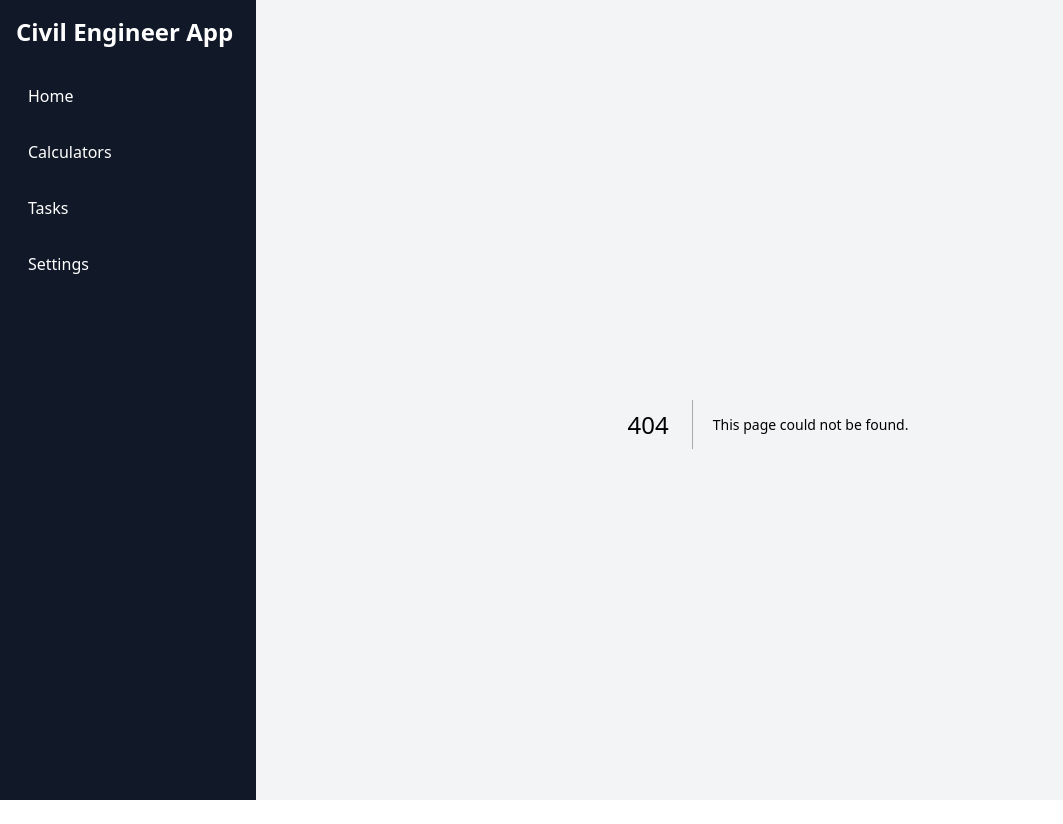
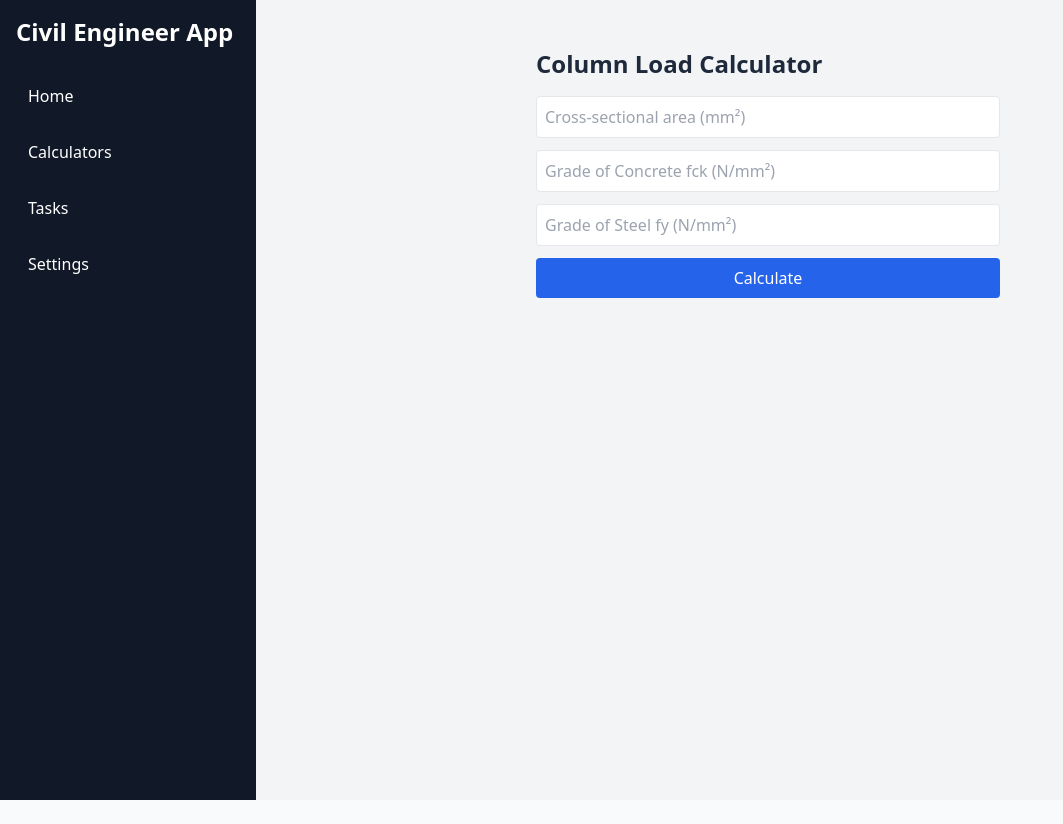
Before and after one commit to shadabalam117/CiviPilot, a Next.js app: page /calculators/column in a window 1280 px wide. Before the commit this address had no page. Shown: the whole page, without its empty margins (0-1063 px from the left). After the commit the page ends 800 px from the top, so only its background shows below. Built offline with nearby package versions, Linux system fonts and the light colour scheme.

Commit message:
Create page.tsx

```diff
--- /dev/null
+++ b/app/calculators/column/page.tsx
@@ -0,0 +1,69 @@
+"use client";
+
+import { useState } from "react";
+
+export default function ColumnCalculator() {
+  const [area, setArea] = useState("");
+  const [fck, setFck] = useState("");
+  const [fy, setFy] = useState("");
+  const [result, setResult] = useState<string | null>(null);
+
+  // Axial load capacity formula (simplified):
+  // Pu = 0.4 * fck * Ac + 0.67 * fy * Asc
+  const calculate = () => {
+    const Ac = parseFloat(area); // Cross-sectional area (mm²)
+    const fckVal = parseFloat(fck); // Grade of concrete (N/mm²)
+    const fyVal = parseFloat(fy); // Grade of steel (N/mm²)
+
+    if (isNaN(Ac) || isNaN(fckVal) || isNaN(fyVal)) {
+      setResult("Please enter valid numbers.");
+      return;
+    }
+
+    const Pu = 0.4 * fckVal * Ac + 0.67 * fyVal * (0.04 * Ac);
+    setResult(`Axial Load Capacity = ${Pu.toFixed(2)} N`);
+  };
+
+  return (
+    <div className="p-6 max-w-lg mx-auto">
+      <h1 className="text-2xl font-bold mb-4">Column Load Calculator</h1>
+
+      <div className="space-y-3">
+        <input
+          type="number"
+          placeholder="Cross-sectional area (mm²)"
+          value={area}
+          onChange={(e) => setArea(e.target.value)}
+          className="border rounded p-2 w-full"
+        />
+        <input
+          type="number"
+          placeholder="Grade of Concrete fck (N/mm²)"
+          value={fck}
+          onChange={(e) => setFck(e.target.value)}
+          className="border rounded p-2 w-full"
+        />
+        <input
+          type="number"
+          placeholder="Grade of Steel fy (N/mm²)"
+          value={fy}
+          onChange={(e) => setFy(e.target.value)}
+          className="border rounded p-2 w-full"
+        />
+
+        <button
+          onClick={calculate}
+          className="bg-blue-600 text-white px-4 py-2 rounded w-full"
+        >
+          Calculate
+        </button>
+
+        {result && (
+          <div className="mt-4 p-3 bg-gray-100 border rounded">
+            {result}
+          </div>
+        )}
+      </div>
+    </div>
+  );
+}
```
